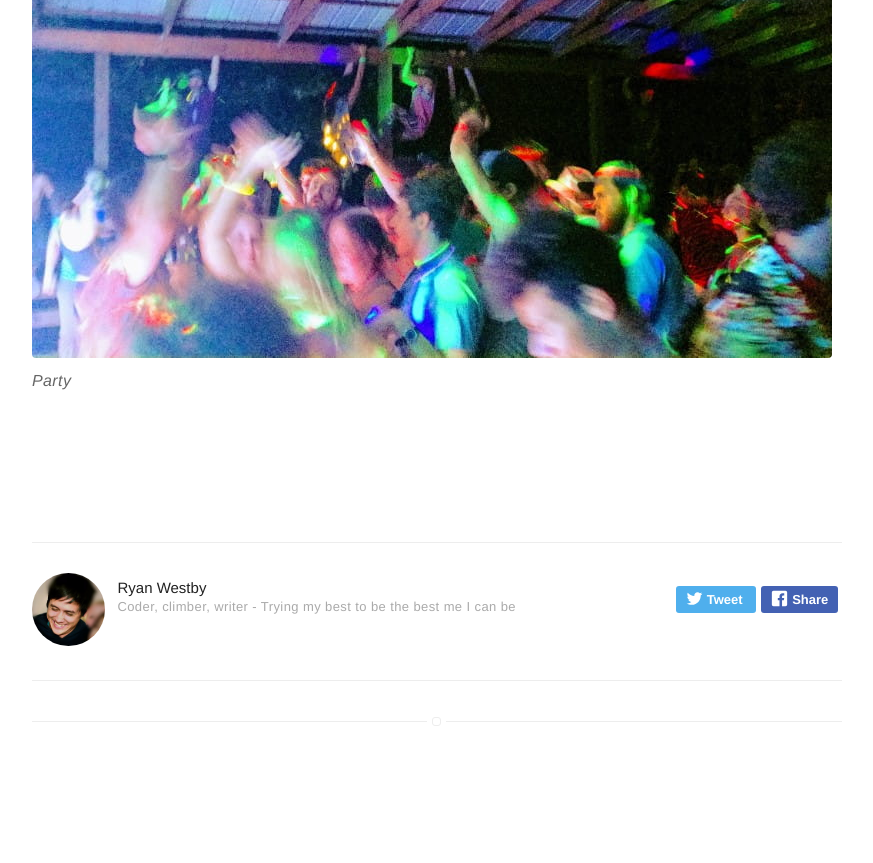
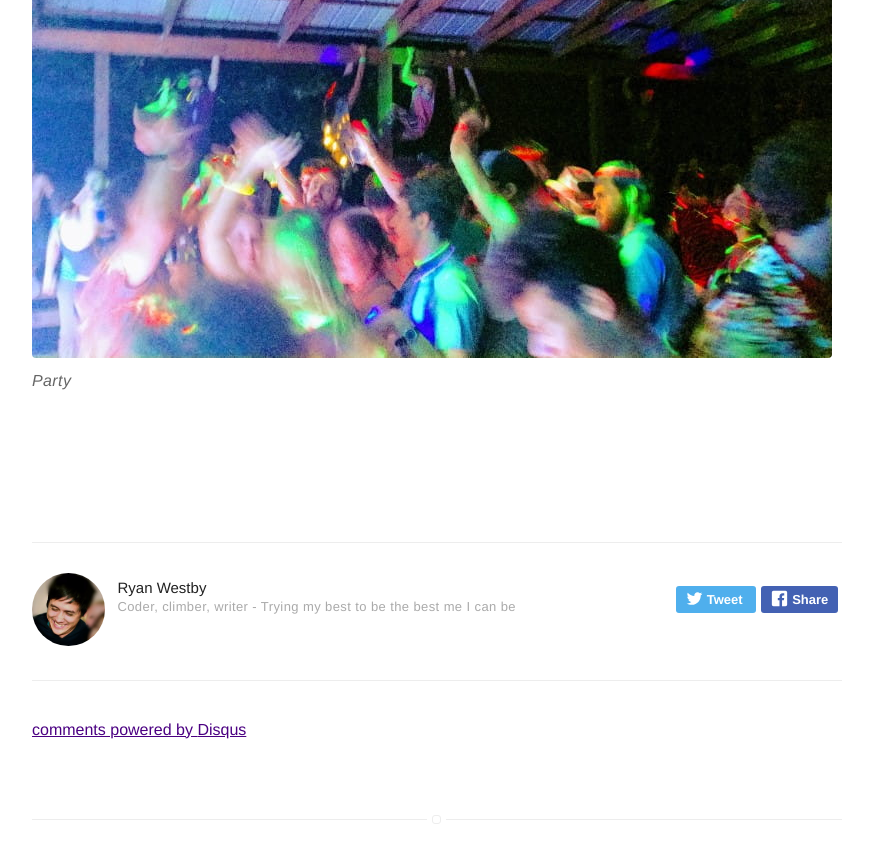
Before and after one commit to ryanwestby/ryanwestby.github.io, a Jekyll site: the page built from _posts/2018-07-26-facing-hell.md, in a window 1280 px wide and 900 px high, scrolled down 15667 px. Shown: the top 863 px of the window, without its empty margins (203-1076 px from the left). Built offline with Jekyll 4.4.1, drawn with Linux system fonts in a browser that asks for light colours; comment, search, counter and statistics services are not loaded; before the commit the page ends 16469 px from its top, so only the background shows below that; part of the change alters nothing that is shown.

Commit message:
Add Disqus

```diff
--- a/_config.yml
+++ b/_config.yml
@@ -29,9 +29,8 @@ analytics-google: 'UA-108287273-1'
 
 # if you don't want comments in your posts, leave categories empty
 disqus:
-  shortname: mydisqus # enter this from your disqus account
-  categories:
-#  [blog, project] # only show disqus for posts that have these categories
+  shortname: westby-io # enter this from your disqus account
+  categories: [blog] # only show disqus for posts that have these categories
 
 # if you don't have any of social below, comment the line
 # facebook: myfacebook
```
